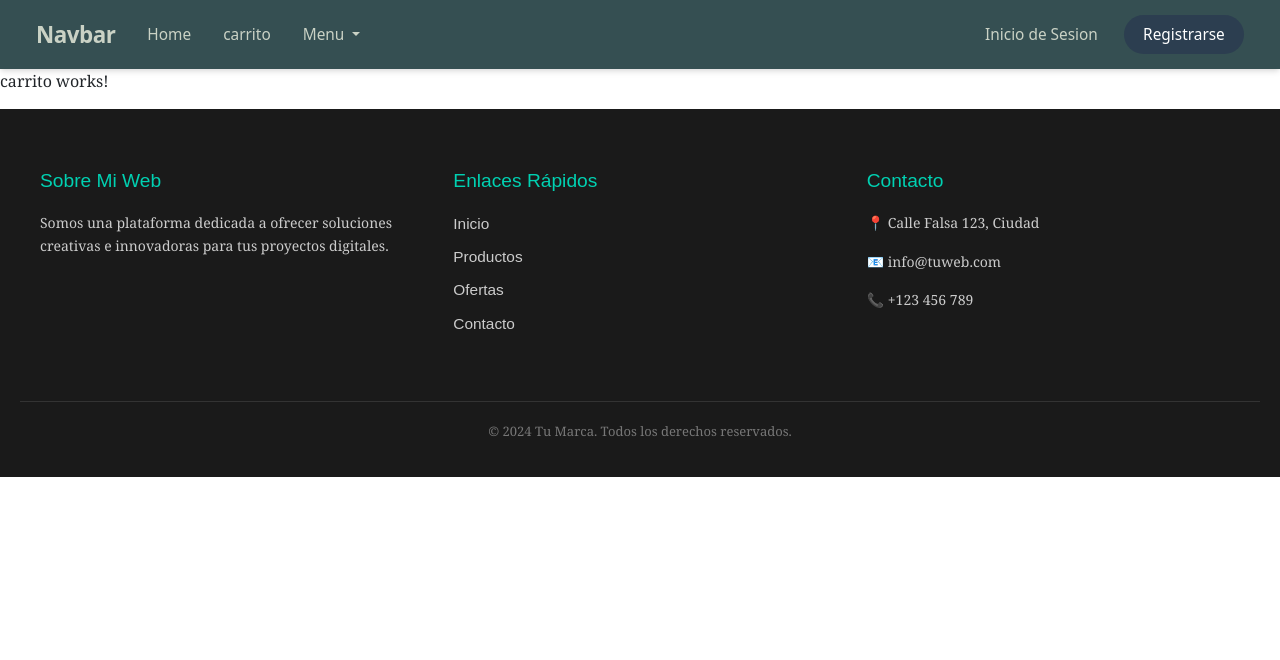
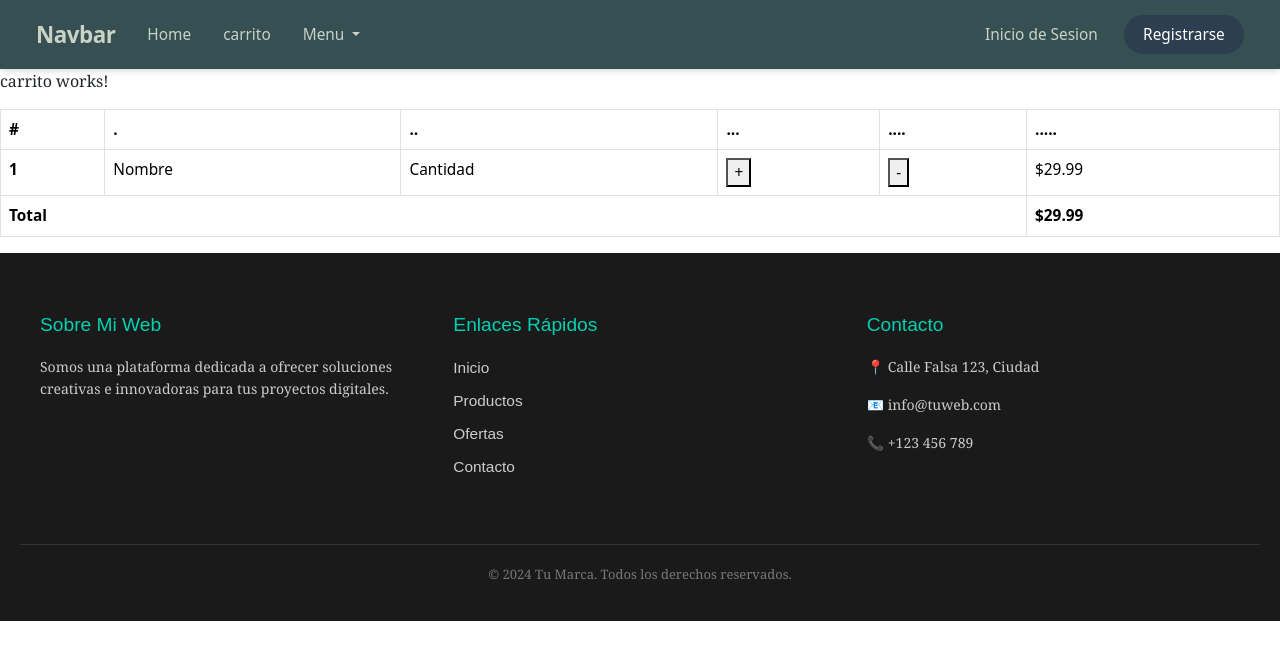
Before and after one commit to Pedrogg108/Proyecto1, an Angular app: page /carrito in a window 1280 px wide. Shown: the top 660 px of the page. Built offline with nearby package versions, Linux system fonts and the light colour scheme.

Commit message:
cambios chidos

```diff
--- a/src/app/compartidos/carrito/carrito.html
+++ b/src/app/compartidos/carrito/carrito.html
@@ -1 +1,29 @@
 <p>carrito works!</p>
+<table class="table table-bordered">
+    <thead>
+        <tr>
+            <th scope="col">#</th>
+            <th scope="col">.</th>
+            <th scope="col">..</th>
+            <th scope="col">...</th>
+            <th scope="col">....</th>
+            <th scope="col">.....</th>
+        </tr>
+    </thead>
+    <tbody>
+        <tr>
+            <th scope="row">1</th>
+            <td>Nombre</td>
+            <td>Cantidad</td>
+            <td><button>+</button></td>
+            <td><button>-</button></td>
+            <td>$29.99</td>
+        </tr>
+    </tbody>
+    <tfoot>
+        <tr>
+            <th scope="row" colspan="5">Total</th>
+            <th scope="col">$29.99</th>
+        </tr>
+    </tfoot>
+</table>
--- a/src/app/compartidos/favoritos/favoritos.html
+++ b/src/app/compartidos/favoritos/favoritos.html
@@ -1,19 +1,6 @@
 <h1 id="titulo">Favoritos</h1>
 <div class="fondo">
 
-    @for (p of favoritos() ; track p.id){
-    <div class="card" style="width: 18rem;">
-        <div class="p-6">
-            <img src="{{ p.img }}" class="card-image-top" alt="{{ p.alt }}">
-            <div class="card-body">
-                <h5 class="card-title">{{ p.nombre }}</h5>
-                <p class="card-text">${{ p.precio }}</p>
-                <button type="button" class="btn btn-action" data-bs-toggle="modal">Ver mas</button>
-                <button type="button" class="btn btn-action" data-bs-toggle="modal">Quitar de favoritos</button>
 
-            </div>
-        </div>
-    </div>
-    }
 
 </div>
--- a/src/app/compartidos/favoritos/favoritos.ts
+++ b/src/app/compartidos/favoritos/favoritos.ts
@@ -1,5 +1,5 @@
 import { Component, inject } from '@angular/core';
-import { Producto } from '../../servicios/producto';
+
 import { RouterOutlet } from '@angular/router';
 @Component({
   selector: 'app-favoritos',
@@ -8,7 +8,4 @@ import { RouterOutlet } from '@angular/router';
   styleUrl: './favoritos.css',
 })
 export class Favoritos {
-  svc = inject(Producto)
-  favoritos = this.svc.favoritos;
-
 }
--- a/src/app/paginas/productos/productos.html
+++ b/src/app/paginas/productos/productos.html
@@ -19,7 +19,7 @@
 <h1 id="titulo">VideoJuegos</h1>
 <div class="fondo">
 
-    @for (p of listaProd() ; track p.id){
+    @for (p of Productos ; track p.id){
     @if(p.disponibilidad){
     <div class="card" style="width: 18rem;">
         <div class="p-6">
@@ -28,8 +28,8 @@
                 <h5 class="card-title">{{ p.nombre }}</h5>
                 <p class="card-text">${{ p.precio }}</p>
                 <button type="button" class="btn btn-action" data-bs-toggle="modal">Ver mas</button>
-                <button type="button" class="btn btn-action" data-bs-toggle="modal" (click)="metodoAgregarAFavoritos(p)">Favorito</button>
-
+                <button type="button" class="btn btn-action" data-bs-toggle="modal">Favorito</button>
+                <button type="button" class="btn btn-action" data-bs-toggle="modal">Agregar al carrito</button>
             </div>
         </div>
     </div>
--- a/src/app/paginas/productos/productos.ts
+++ b/src/app/paginas/productos/productos.ts
@@ -1,7 +1,6 @@
 import { Component, inject } from '@angular/core';
 import { Juegos } from '../../models/juegos';
 import { CommonModule } from '@angular/common';
-import { Producto } from '../../servicios/producto';
 
 @Component({
   selector: 'app-productos',
@@ -11,81 +10,78 @@ import { Producto } from '../../servicios/producto';
 })
 export class Productos {
 
-  svc = inject(Producto);
 
-  listaProd = this.svc.productos;
-
-  metodoAgregarAFavoritos(juego: Juegos) {
-    this.svc.agregarFavorito(juego);
-  }
+  // metodoAgregarAFavoritos(juego: Juegos) {
+  //   this.svc.agregarFavorito(juego);
+  // }
 
   Productos: Juegos[] = [
-    // {
-    //   id: 1,
-    //   nombre: "Dragon Ball Sparking Zero",
-    //   descripcion: "juego",
-    //   precio: 70,
-    //   genero: "Pelea",
-    //   disponibilidad: true,
-    //   oferta: false,
-    //   img: "../assets/DBZ.jpg",
-    //   alt: "DBZ"
-    // },
-    // {
-    //   id: 2,
-    //   nombre: "Resident evil Requiem",
-    //   descripcion: "juego",
-    //   precio: 60,
-    //   genero: "Terror",
-    //   disponibilidad: true,
-    //   oferta: false,
-    //   img: "../assets/ReRequiem.jpg",
-    //   alt: "RERequiem"
-    // },
-    // {
-    //   id: 3,
-    //   nombre: "Monster Hunter World",
-    //   descripcion: "juego",
-    //   precio: 50,
-    //   genero: "Accion",
-    //   disponibilidad: true,
-    //   oferta: false,
-    //   img: "../assets/monsterHunterWorld.jpg",
-    //   alt: "MonsterHunterWorld"
-    // },
-    // {
-    //   id: 4,
-    //   nombre: "Silent Hill 2 Remake",
-    //   descripcion: "juego",
-    //   precio: 16.50,
-    //   genero: "Terror",
-    //   disponibilidad: true,
-    //   oferta: false,
-    //   img: "../assets/silentHill2.jpg",
-    //   alt: "Silent Hill 2 remake"
-    // },
-    // {
-    //   id: 5,
-    //   nombre: "Expedition 33",
-    //   descripcion: "juego",
-    //   precio: 67,
-    //   genero: "Accion",
-    //   disponibilidad: true,
-    //   oferta: false,
-    //   img: "../assets/expedition.jpg",
-    //   alt: "Expedition33"
-    // },
-    // {
-    //   id: 6,
-    //   nombre: "Forza Horizon 6",
-    //   descripcion: "juego",
-    //   precio: 39,
-    //   genero: "Carrera",
-    //   disponibilidad: false,
-    //   oferta: true,
-    //   img: "../assets/forzahorizon6.jpg",
-    //   alt: "Forza horizon 6"
-    // }
+    {
+      id: 1,
+      nombre: "Dragon Ball Sparking Zero",
+      descripcion: "juego",
+      precio: 70,
+      genero: "Pelea",
+      disponibilidad: true,
+      oferta: false,
+      img: "../assets/DBZ.jpg",
+      alt: "DBZ"
+    },
+    {
+      id: 2,
+      nombre: "Resident evil Requiem",
+      descripcion: "juego",
+      precio: 60,
+      genero: "Terror",
+      disponibilidad: true,
+      oferta: false,
+      img: "../assets/ReRequiem.jpg",
+      alt: "RERequiem"
+    },
+    {
+      id: 3,
+      nombre: "Monster Hunter World",
+      descripcion: "juego",
+      precio: 50,
+      genero: "Accion",
+      disponibilidad: true,
+      oferta: false,
+      img: "../assets/monsterHunterWorld.jpg",
+      alt: "MonsterHunterWorld"
+    },
+    {
+      id: 4,
+      nombre: "Silent Hill 2 Remake",
+      descripcion: "juego",
+      precio: 16.50,
+      genero: "Terror",
+      disponibilidad: true,
+      oferta: false,
+      img: "../assets/silentHill2.jpg",
+      alt: "Silent Hill 2 remake"
+    },
+    {
+      id: 5,
+      nombre: "Expedition 33",
+      descripcion: "juego",
+      precio: 67,
+      genero: "Accion",
+      disponibilidad: true,
+      oferta: false,
+      img: "../assets/expedition.jpg",
+      alt: "Expedition33"
+    },
+    {
+      id: 6,
+      nombre: "Forza Horizon 6",
+      descripcion: "juego",
+      precio: 39,
+      genero: "Carrera",
+      disponibilidad: false,
+      oferta: true,
+      img: "../assets/forzahorizon6.jpg",
+      alt: "Forza horizon 6"
+    }
   ]
 
 }
--- a/src/app/servicios/producto.ts
+++ /dev/null
@@ -1,86 +0,0 @@
-import { Injectable, Signal, signal } from '@angular/core';
-import { Juegos } from '../models/juegos';
-
-@Injectable({
-  providedIn: 'root',
-})
-export class Producto {
-  productos = signal<Juegos[]>([
-    {
-      id: 1,
-      nombre: "Dragon Ball Sparking Zero",
-      descripcion: "juego",
-      precio: 70,
-      genero: "Pelea",
-      disponibilidad: true,
-      oferta: false,
-      img: "../assets/DBZ.jpg",
-      alt: "DBZ"
-    },
-    {
-      id: 2,
-      nombre: "Resident evil Requiem",
-      descripcion: "juego",
-      precio: 60,
-      genero: "Terror",
-      disponibilidad: true,
-      oferta: false,
-      img: "../assets/ReRequiem.jpg",
-      alt: "RERequiem"
-    },
-    {
-      id: 3,
-      nombre: "Monster Hunter World",
-      descripcion: "juego",
-      precio: 50,
-      genero: "Accion",
-      disponibilidad: true,
-      oferta: false,
-      img: "../assets/monsterHunterWorld.jpg",
-      alt: "MonsterHunterWorld"
-    },
-    {
-      id: 4,
-      nombre: "Silent Hill 2 Remake",
-      descripcion: "juego",
-      precio: 16.50,
-      genero: "Terror",
-      disponibilidad: true,
-      oferta: false,
-      img: "../assets/silentHill2.jpg",
-      alt: "Silent Hill 2 remake"
-    },
-    {
-      id: 5,
-      nombre: "Expedition 33",
-      descripcion: "juego",
-      precio: 67,
-      genero: "Accion",
-      disponibilidad: true,
-      oferta: false,
-      img: "../assets/expedition.jpg",
-      alt: "Expedition33"
-    },
-    {
-      id: 6,
-      nombre: "Forza Horizon 6",
-      descripcion: "juego",
-      precio: 39,
-      genero: "Carrera",
-      disponibilidad: false,
-      oferta: true,
-      img: "../assets/forzahorizon6.jpg",
-      alt: "Forza horizon 6"
-    }
-  ]);
-  favoritos = signal<Juegos[]>([]);
-  agregarFavorito(juego: Juegos) {
-    // Verificamos si ya existe para no duplicarlo
-    const yaExiste = this.favoritos().some(fav => fav.id === juego.id);
-
-    if (!yaExiste) {
-      this.favoritos.update(lista => [...lista, juego]);
-      console.log('Agregado a favoritos:', juego.nombre);
-    }
-  }
-}
```
Also changed, not shown: 1 other file (tests, documents, lock files or other folders).
